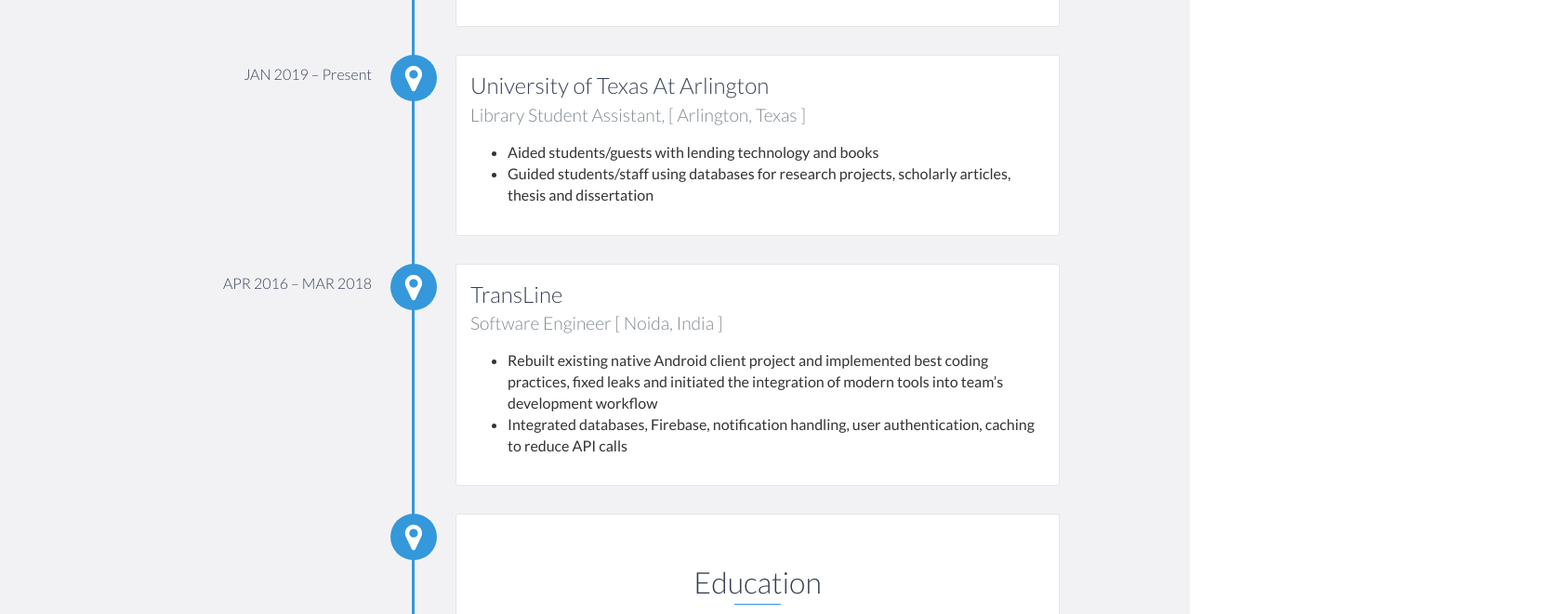
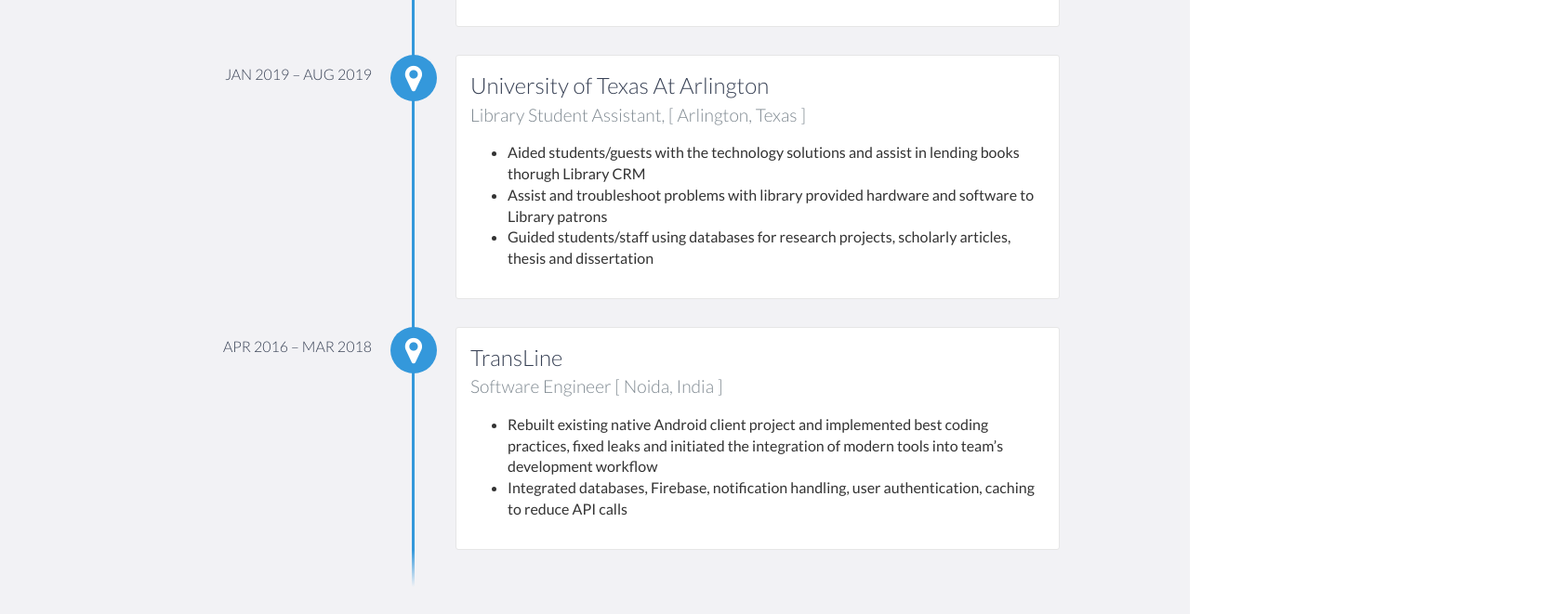
Before and after one commit to ssrishabh96/ssrishabh96.github.io, a website: page index.html in a window 1280 px wide. Shown: the part 2067-2728 px from the top of the page at 93% size, 1676 px wide, since content can reach past the window. Drawn offline with nearby package versions, Linux system fonts and the light colour scheme.

Commit message:
Update resume and portfolio details

```diff
--- a/index.html
+++ b/index.html
@@ -138,12 +138,13 @@
                         </p>
             </div>
 
-            <div data-date="JAN 2019 – Present">
+            <div data-date="JAN 2019 – AUG 2019">
                         <h3>University of Texas At Arlington</h3>
                         <h4>Library Student Assistant, [ Arlington, Texas ]</h4>
                         <p>
                             <ul>
-                        <li> Aided students/guests with lending technology and books</li>
+                                <li> Aided students/guests with the technology solutions and assist in lending books thorugh Library CRM</li>
+                                <li> Assist and troubleshoot problems with library provided hardware and software to Library patrons</li>
                                 <li> Guided students/staff using databases for research projects, scholarly articles, thesis and dissertation </li>
                             </ul>
                         </p>
@@ -162,6 +163,8 @@
         						</li>
                             </ul>
                         </p>
+            </div>
+        </div>
     </div>
     <!-- End #experience -->
 
```
Lines whose indentation alone changed are shown as unchanged.
